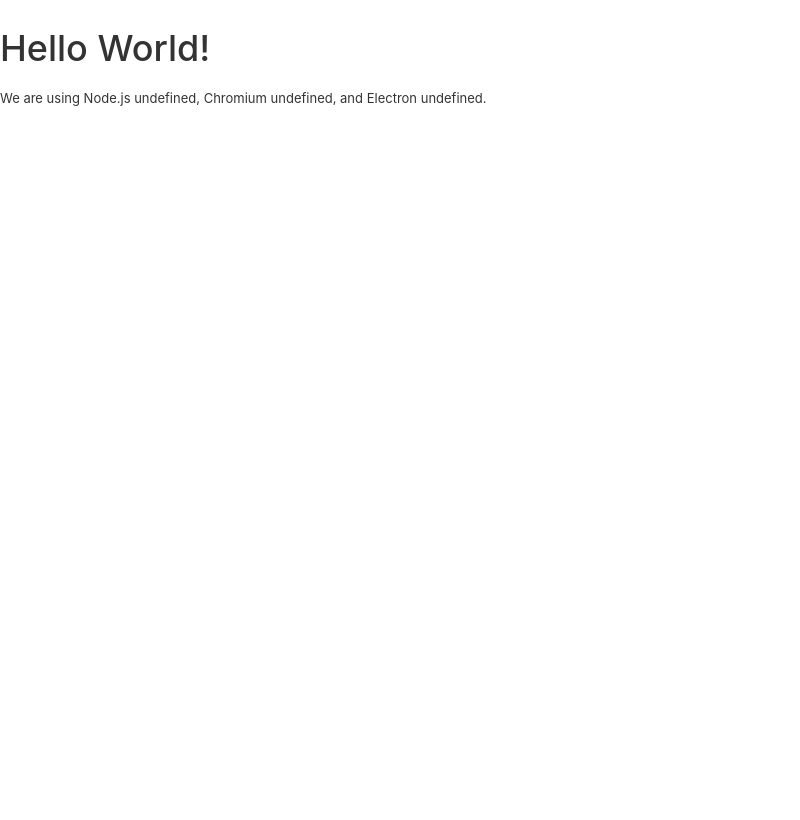
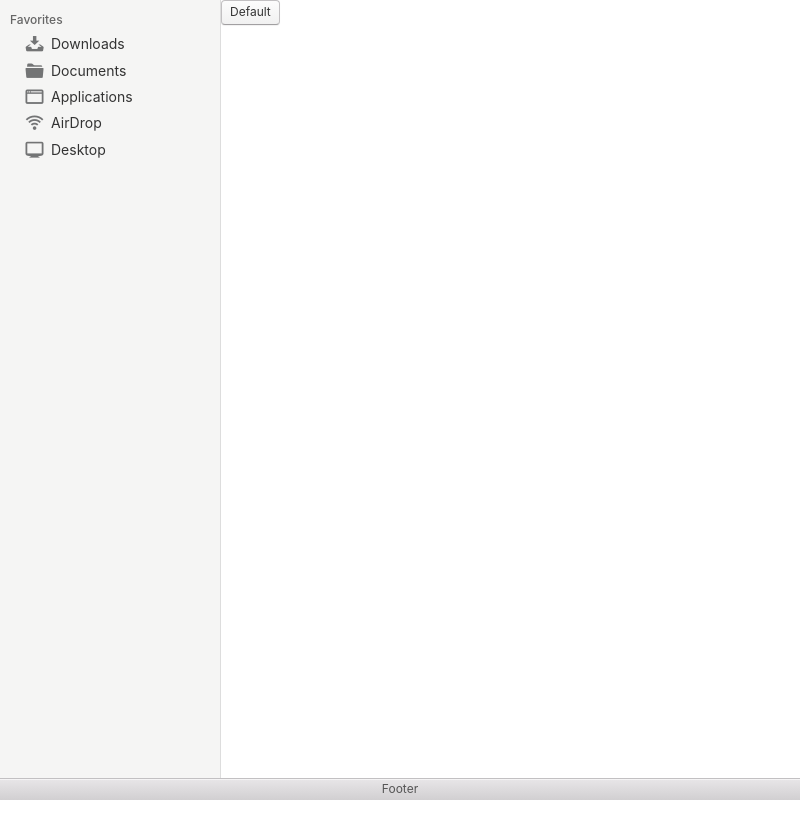
Before and after one commit to donny/yellowthroat, an Electron app: page index.html in a window 800 px wide. Drawn offline with Linux system fonts and the light colour scheme.

Commit message:
Test the PhotonKit

```diff
--- a/index.html
+++ b/index.html
@@ -1,5 +1,6 @@
 <!DOCTYPE html>
 <html>
+
 <head>
     <meta charset="UTF-8">
     <title>Yellowthroat</title>
@@ -7,16 +8,49 @@
     <link rel="stylesheet" href="photon/css/photon.min.css">
 
 </head>
+
 <body>
-    <h1>Hello World!</h1>
-    <!-- All of the Node.js APIs are available in this renderer process. -->
-    We are using Node.js <script>document.write(process.versions.node)</script>,
-    Chromium <script>document.write(process.versions.chrome)</script>,
-    and Electron <script>document.write(process.versions.electron)</script>.
+    <div class="window">
+
+        <!-- Your app's content goes inside .window-content -->
+        <div class="window-content">
+            <div class="pane-group">
+                <div class="pane pane-sm sidebar">
+                    <nav class="nav-group">
+                        <h5 class="nav-group-title">Favorites</h5>
+                        <span class="nav-group-item">
+                <span class="icon icon-download"></span> Downloads
+                        </span>
+                        <span class="nav-group-item">
+                <span class="icon icon-folder"></span> Documents
+                        </span>
+                        <span class="nav-group-item">
+                <span class="icon icon-window"></span> Applications
+                        </span>
+                        <span class="nav-group-item">
+                <span class="icon icon-signal"></span> AirDrop
+                        </span>
+                        <span class="nav-group-item">
+                <span class="icon icon-monitor"></span> Desktop
+                        </span>
+                    </nav>
+                </div>
+
+                <div class="pane">
+                    <button class="btn btn-default">Default</button>
+                </div>
+            </div>
+        </div>
+
+        <footer class="toolbar toolbar-footer">
+            <h1 class="title">Footer</h1>
+        </footer>
+    </div>
 </body>
 
 <script>
     // You can also require other files to run in this process
     require('./renderer.js')
 </script>
+
 </html>
```
Lines whose indentation alone changed are shown as unchanged.
